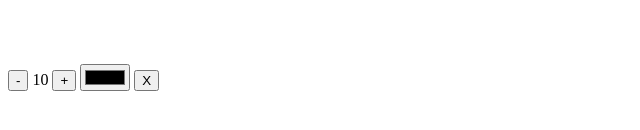
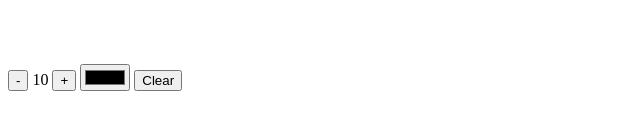
Before and after one commit to paulkotov/js-canvas-drawer, a plain HTML site: page index.html in a window 1280 px wide. Shown: the part 644-774 px from the top of the page, 0-640 px from the left. Drawn offline with Linux system fonts and the light colour scheme.

Commit message:
core: initial commit

```diff
--- a/index.html
+++ b/index.html
@@ -1,8 +1,18 @@
+<html lang="en">
+<head>
+    <meta charset="UTF-8">
+    <meta name="viewport" content="width=device-width, initial-scale=1.0">
+    <link rel="stylesheet" href="style.css">
+    <title>Drawer</title>
+</head>
+<body>
     <canvas id="canvas" width="800" height="700"></canvas>
     <div class="toolbox">
         <button id="decrease">-</button>
         <span id="size">10</span>
         <button id="increase">+</button>
         <input type="color" id="color" />
-    <button id="clear">X</button>
+        <button id="clear">Clear</button>
     </div>
+</body>
+</html>
```
Lines whose indentation alone changed are shown as unchanged.
